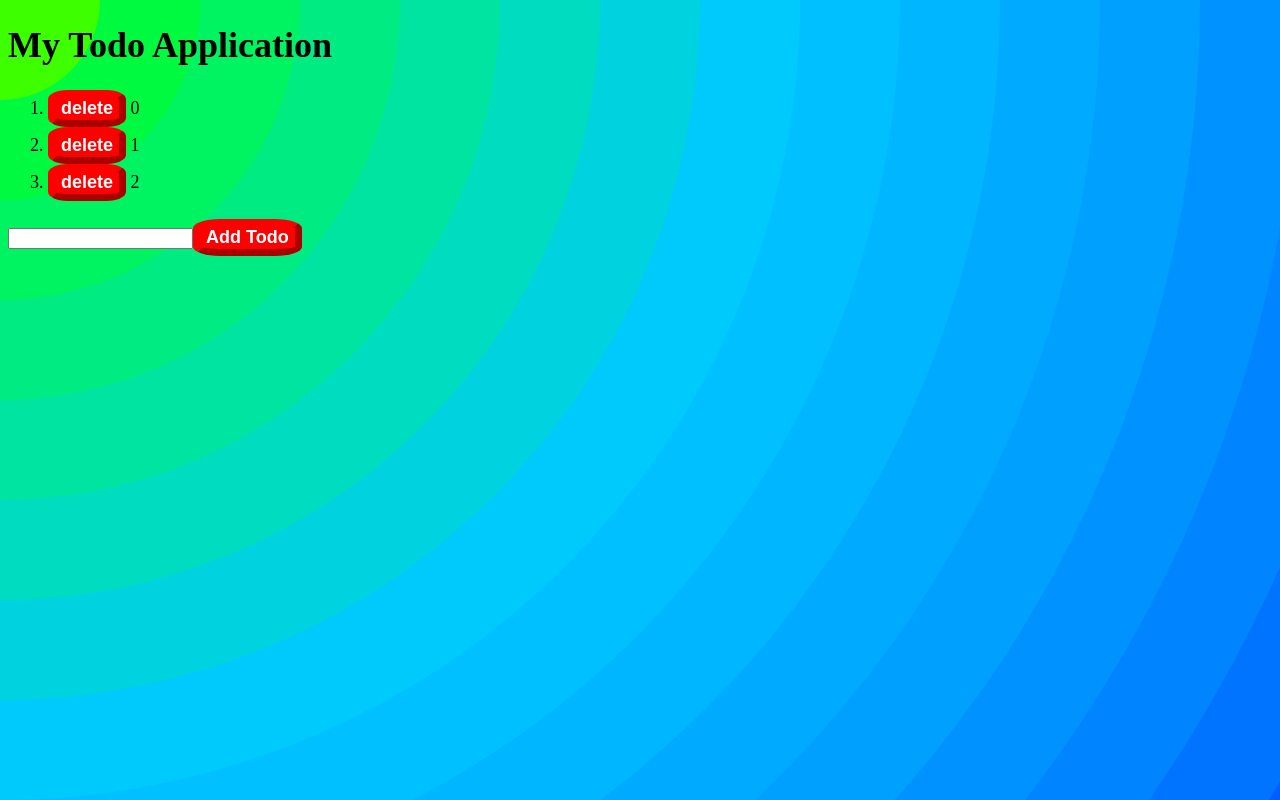
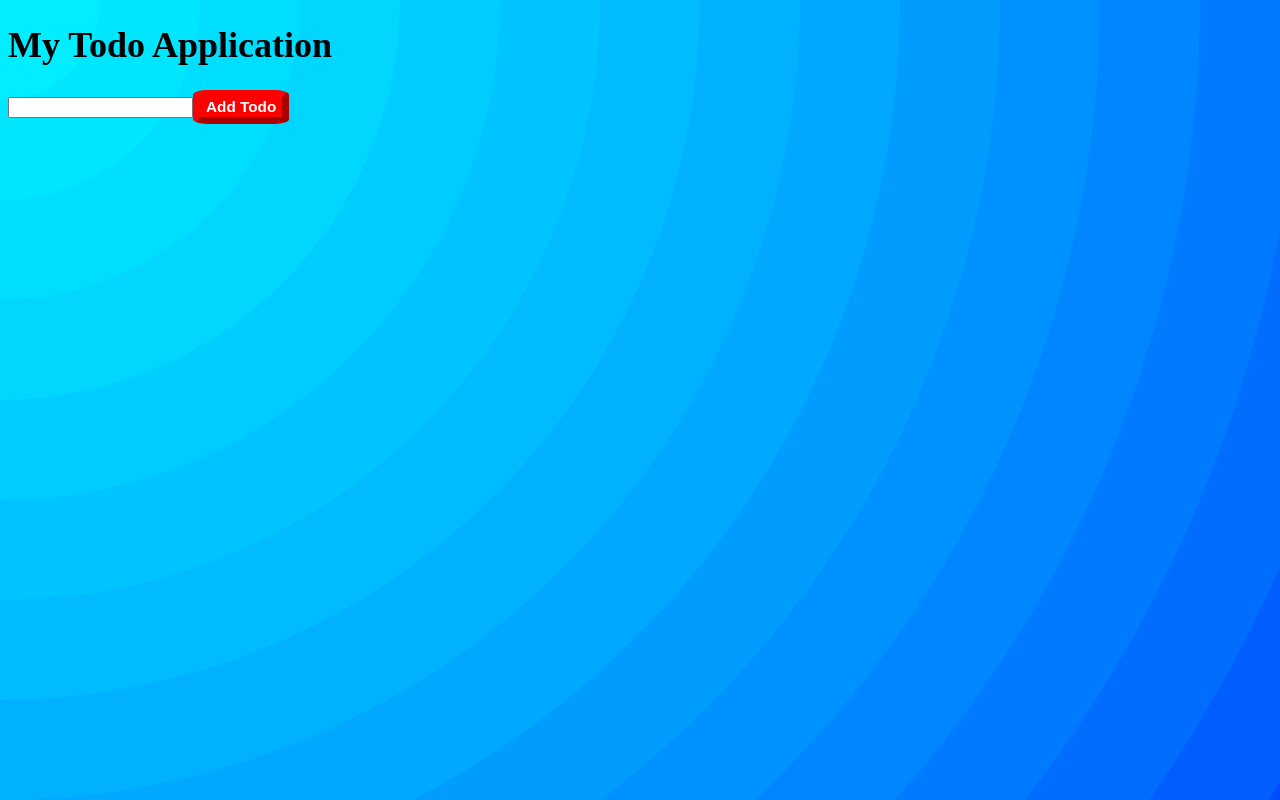
Before and after one commit to Deyjaun/vue-todo, a Vue app: page / in a window 1280 px wide. Built offline with nearby package versions, Linux system fonts and the light colour scheme.

Commit message:
added check box

```diff
--- a/src/App.vue
+++ b/src/App.vue
@@ -1,12 +1,17 @@
 <script setup>
 import {ref} from 'vue'
 
-let todos = ref(['','',''])
+let todos = ref([])
 let touch = ref('')
 
 function uno(){
-  todos.value.push(touch.value)
-  touch.value= ''
+  todos.value.push({
+  text: touch.value,
+  complete: false
+})
+
+touch.value = ''
+
 }
 
 function deleteI (index) {
@@ -17,19 +22,18 @@ function deleteI (index) {
 
 <template>
 <h1>My Todo Application</h1>
-<ol>
 <li v-for="(todo, index) in todos">
-  <button @click="deleteI">delete</button>
-  {{todo}}
-  {{ index }}
+  <input type="checkbox" v-model="todo.complete">
+  <button @click="deleteI(index)">delete</button>
+  {{todo.text}}
 </li>
-</ol>
 <input v-model="touch" @keydown.enter="uno">
 <button @click="uno">Add Todo</button>
 </template>
 
 <style>
 body {
+  font-weight: bold;
     font-size: large;
 color: #000000;
 background-color: #0D00FF;
@@ -40,9 +44,9 @@ background-size: cover;
 button {
     color: rgb(255, 255, 255);
     background-color: rgb(255, 0, 0);
-    font-size: 100%;
+    font-size: 85%;
     font-weight: bold;
-    border-radius: 25%;
+    border-radius: 15%;
     border-color: rgb(255, 0, 0);
     border-width: 7px;
     }
```
